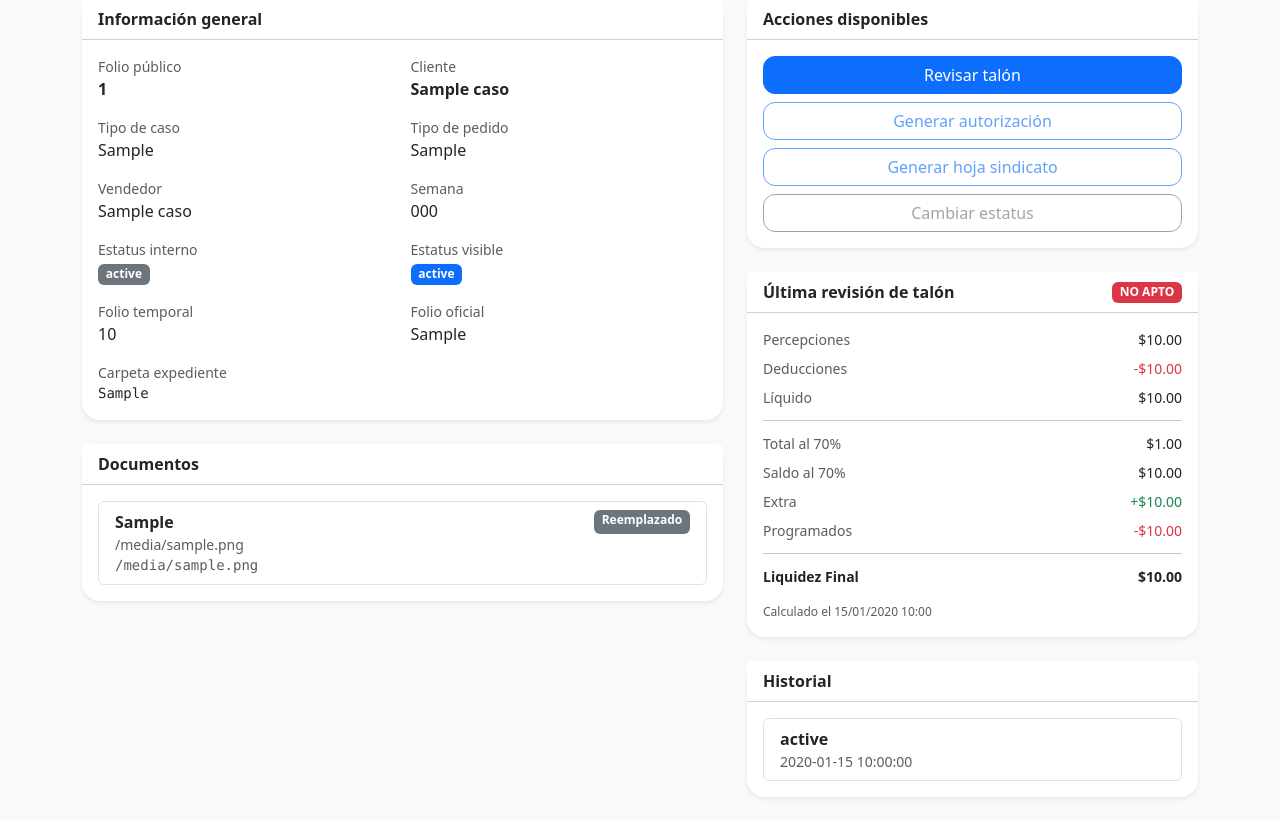
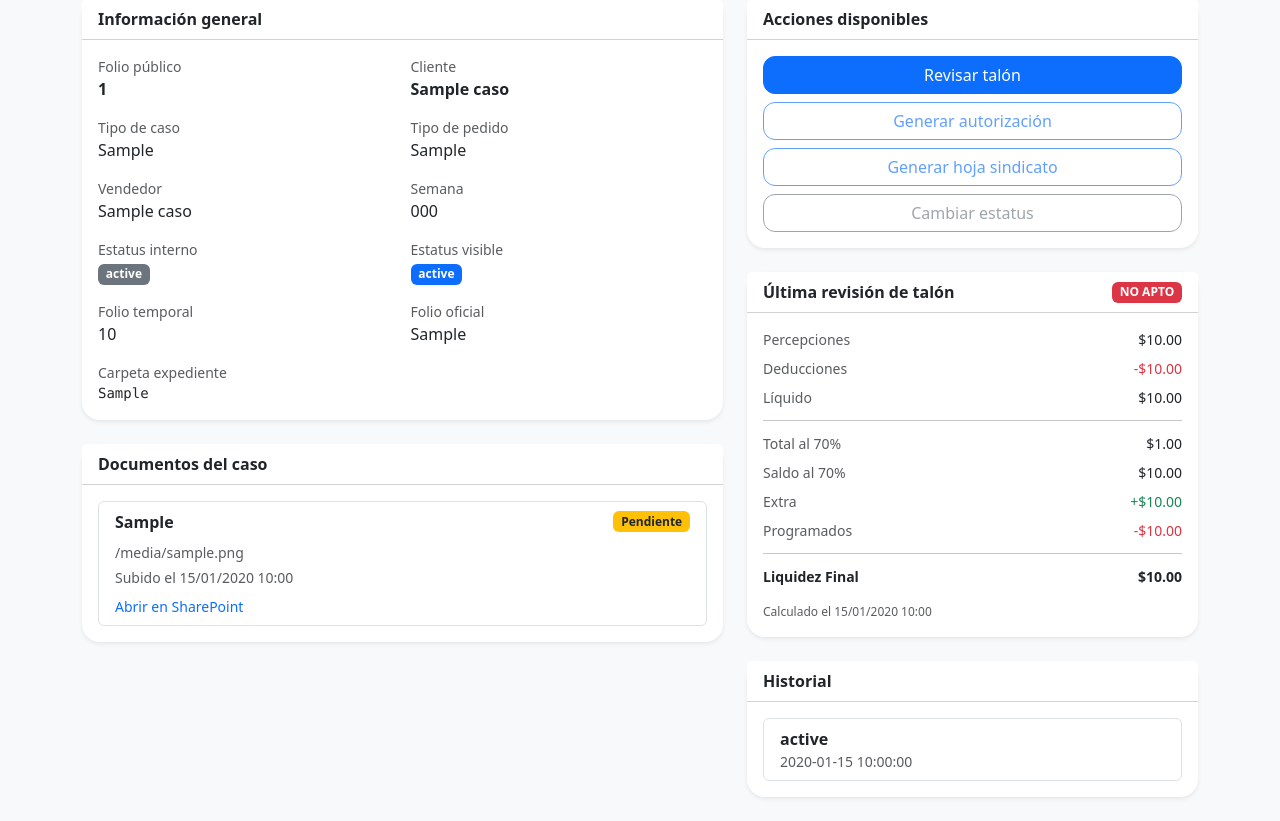
Before and after one commit to ericklopeh/telegram_bot, a FastAPI app: template app/web/templates/case_detail.html in a window 1280 px wide. Shown: the part 171-992 px from the top of the page. Run offline with FastAPI, Linux system fonts and the light colour scheme; the template is opened without the code that fills it: most values are stand-ins (such as "Sample title", 1, 10 or a date in 2020); parts of the project's set-up code (start-up, migrations or seed data) failed here and were passed over.

Commit message:
Show active case documents in detail view

```diff
--- a/app/web/templates/case_detail.html
+++ b/app/web/templates/case_detail.html
@@ -84,29 +84,43 @@
 
         <div class="card shadow-sm border-0 mt-4">
             <div class="card-header bg-white fw-bold">
-                Documentos
+                Documentos del caso
             </div>
 
             <div class="card-body">
-                {% if caso.documents %}
+                {% if documentos %}
                     <div class="list-group">
-                        {% for doc in caso.documents %}
+                        {% for doc in documentos %}
                         <div class="list-group-item">
-                            <div class="d-flex justify-content-between">
+                            <div class="d-flex justify-content-between align-items-center mb-2">
                                 <strong>{{ doc.document_type }}</strong>
-                                {% if doc.is_active %}
-                                    <span class="badge bg-success">Activo</span>
+                                {% if doc.upload_status == 'UPLOADED' %}
+                                    <span class="badge bg-success">Subido</span>
+                                {% elif doc.upload_status == 'PENDING_UPLOAD' %}
+                                    <span class="badge bg-warning text-dark">Pendiente</span>
                                 {% else %}
-                                    <span class="badge bg-secondary">Reemplazado</span>
+                                    <span class="badge bg-danger">Error</span>
                                 {% endif %}
                             </div>
 
-                            <div class="small text-muted">
+                            <div class="small text-muted mb-1">
                                 {{ doc.original_filename or doc.stored_filename }}
                             </div>
 
-                            <div class="small text-muted font-monospace">
-                                {{ doc.file_path }}
+                            <div class="small text-muted mb-2">
+                                Subido el {{ doc.uploaded_at.strftime('%d/%m/%Y %H:%M') }}
+                            </div>
+
+                            <div class="small mt-2">
+                                {% if doc.sharepoint_web_url %}
+                                    <a href="{{ doc.sharepoint_web_url }}" target="_blank" class="text-decoration-none">
+                                        Abrir en SharePoint
+                                    </a>
+                                {% else %}
+                                    <span class="text-muted font-monospace" style="font-size: 0.8em;">
+                                        Archivo local: {{ doc.file_path }}
+                                    </span>
+                                {% endif %}
                             </div>
                         </div>
                         {% endfor %}
```
Also changed, not shown: app/web/routes/cases.py (+10 -0 lines).
